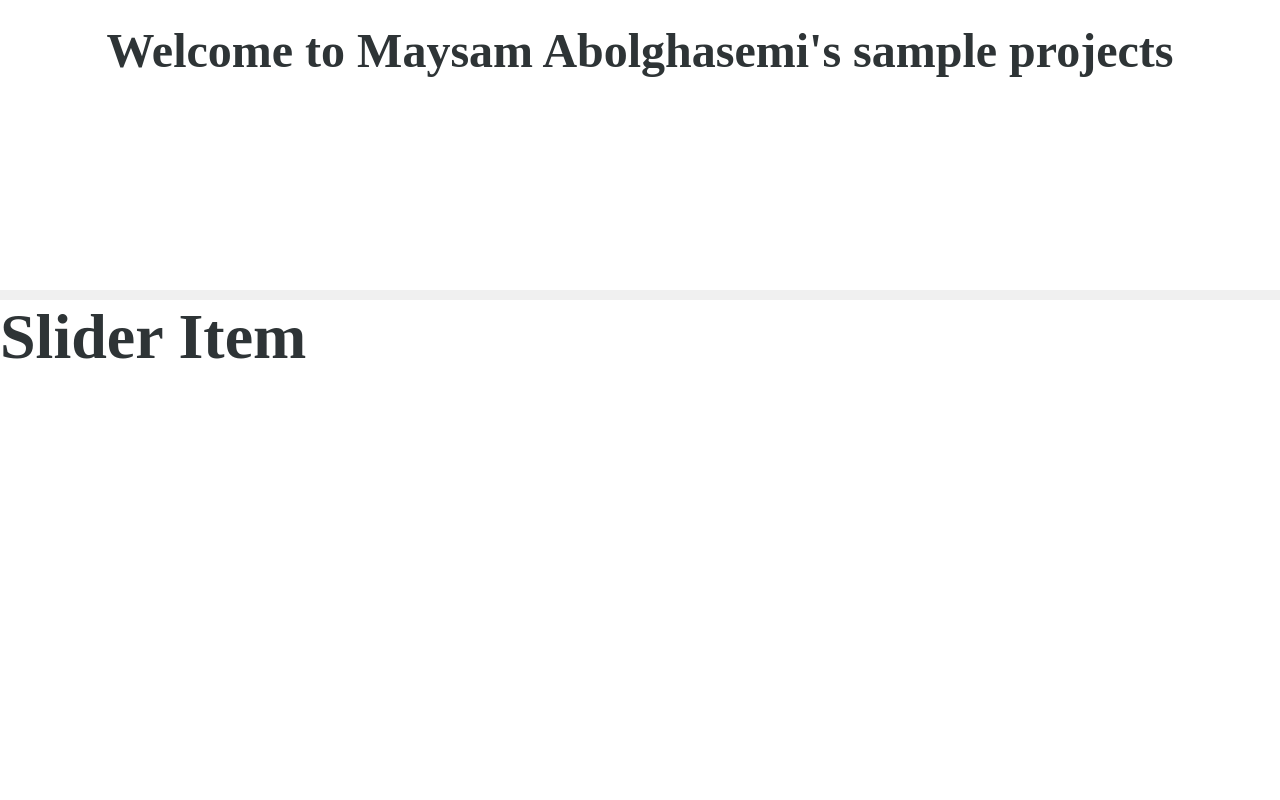
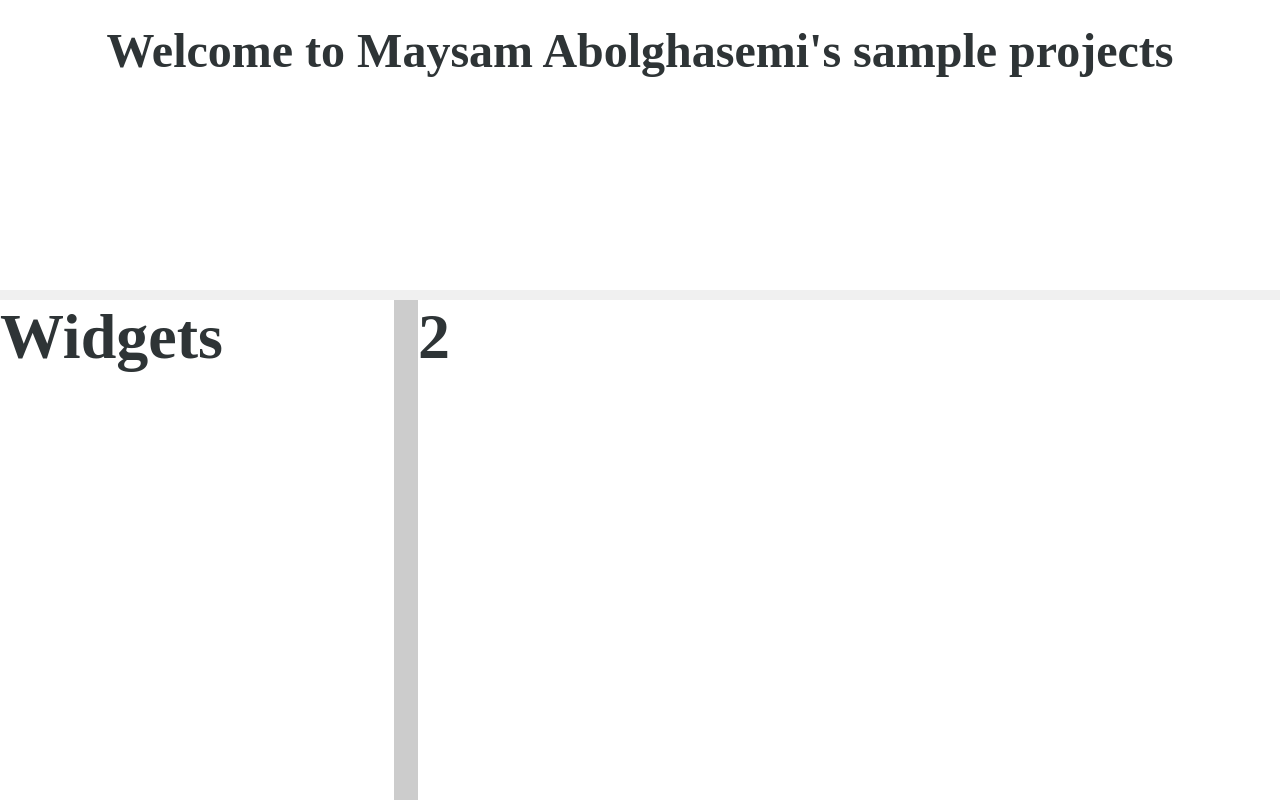
Before and after one commit to maysam-82/myprojects, a React (Create React App) app: page / in a window 1280 px wide. Shown: the part 248-1048 px from the top of the page. Built offline with nearby package versions, Linux system fonts and the light colour scheme.

Commit message:
Added Slider logic

```diff
--- a/src/App.js
+++ b/src/App.js
@@ -2,7 +2,8 @@ import React from 'react';
 import classes from './app.module.scss';
 import Header from './components/Header';
 import HeroBox from './components/HeroBox';
-import Slider from './components/Slider/Slider';
+import Slider from './components/Slider';
+import { projects } from './data/projects';
 
 const App = () => {
 	return (
@@ -10,7 +11,7 @@ const App = () => {
 			<Header />
 			<div className={classes.appContent}>
 				<HeroBox />
-				<Slider />
+				<Slider items={projects} delay={3} />
 			</div>
 		</div>
 	);
--- a/src/components/Slider/Slider.js
+++ b/src/components/Slider/Slider.js
@@ -1,8 +1,37 @@
-import React from 'react';
+import React, { useState, useEffect } from 'react';
 import classes from './slider.module.scss';
+import SliderItem from './SliderItem';
 
 const Slider = ({ items }) => {
-	return <div className={classes.sliderContainer}>Slider Item</div>;
+	const [currentIndex, setCurrentIndex] = useState(1);
+
+	useEffect(() => {
+		let timeoutId;
+		timeoutId = setTimeout(() => {
+			setCurrentIndex(currentIndex >= items.length ? 1 : currentIndex + 1);
+		}, 3000);
+
+		return () => {
+			clearTimeout(timeoutId);
+		};
+	}, [currentIndex, items.length]);
+	return (
+		<div className={classes.sliderContainer}>
+			<ul className={classes.sliderItemContainer}>
+				{items.map((item) => {
+					const prevIndex = currentIndex - 1 === 0 ? items.length : currentIndex - 1;
+					return (
+						<SliderItem
+							item={item}
+							key={item.id}
+							isActive={item.id === currentIndex}
+							wasActive={item.id === prevIndex}
+						/>
+					);
+				})}
+			</ul>
+		</div>
+	);
 };
 
 export default Slider;
--- /dev/null
+++ b/src/components/Slider/SliderItem/SliderItem.js
@@ -0,0 +1,16 @@
+import React from 'react';
+import classes from './sliderItem.module.scss';
+
+const SliderItem = ({ item, isActive, wasActive }) => {
+	let sliderItemClass = [classes.sliderItem];
+	if (isActive) sliderItemClass = [...sliderItemClass, classes.sliderItemActive];
+	if (wasActive) sliderItemClass = [...sliderItemClass, classes.sliderItemWasActive];
+	return (
+		<li className={sliderItemClass.join(' ')}>
+			<div className={classes.itemContainerLeft}>{item.title}</div>
+			<div className={classes.itemContainerRight}>{item.id}</div>
+		</li>
+	);
+};
+
+export default SliderItem;
--- /dev/null
+++ b/src/components/Slider/SliderItem/package.json
@@ -0,0 +1,3 @@
+{
+	"main": "SliderItem.js"
+}
--- /dev/null
+++ b/src/components/Slider/SliderItem/sliderItem.module.scss
@@ -0,0 +1,31 @@
+@import '../../../styles/variables.scss';
+
+.sliderItem {
+	width: 100%;
+	position: absolute;
+	z-index: 0;
+	display: flex;
+	justify-content: space-between;
+	height: 100%;
+	top: 0;
+	left: 100%;
+	transition: 1s linear;
+	background-color: #ccc;
+
+	.itemContainerRight {
+		width: 67.35%;
+		background-color: $white;
+	}
+	.itemContainerLeft {
+		width: 30.75%;
+		background-color: $white;
+	}
+}
+
+.sliderItemActive {
+	z-index: 9998;
+	left: 0;
+}
+.sliderItemWasActive {
+	left: -100%;
+}
--- a/src/components/Slider/slider.module.scss
+++ b/src/components/Slider/slider.module.scss
@@ -3,5 +3,12 @@
 	margin-top: 0.625rem;
 	width: 100%;
 	height: 31.25rem;
-	background-color: $white;
+	.sliderItemContainer {
+		overflow-x: hidden;
+		position: relative;
+		width: 100%;
+		height: 100%;
+		margin: 0;
+		padding: 0;
+	}
 }
```
